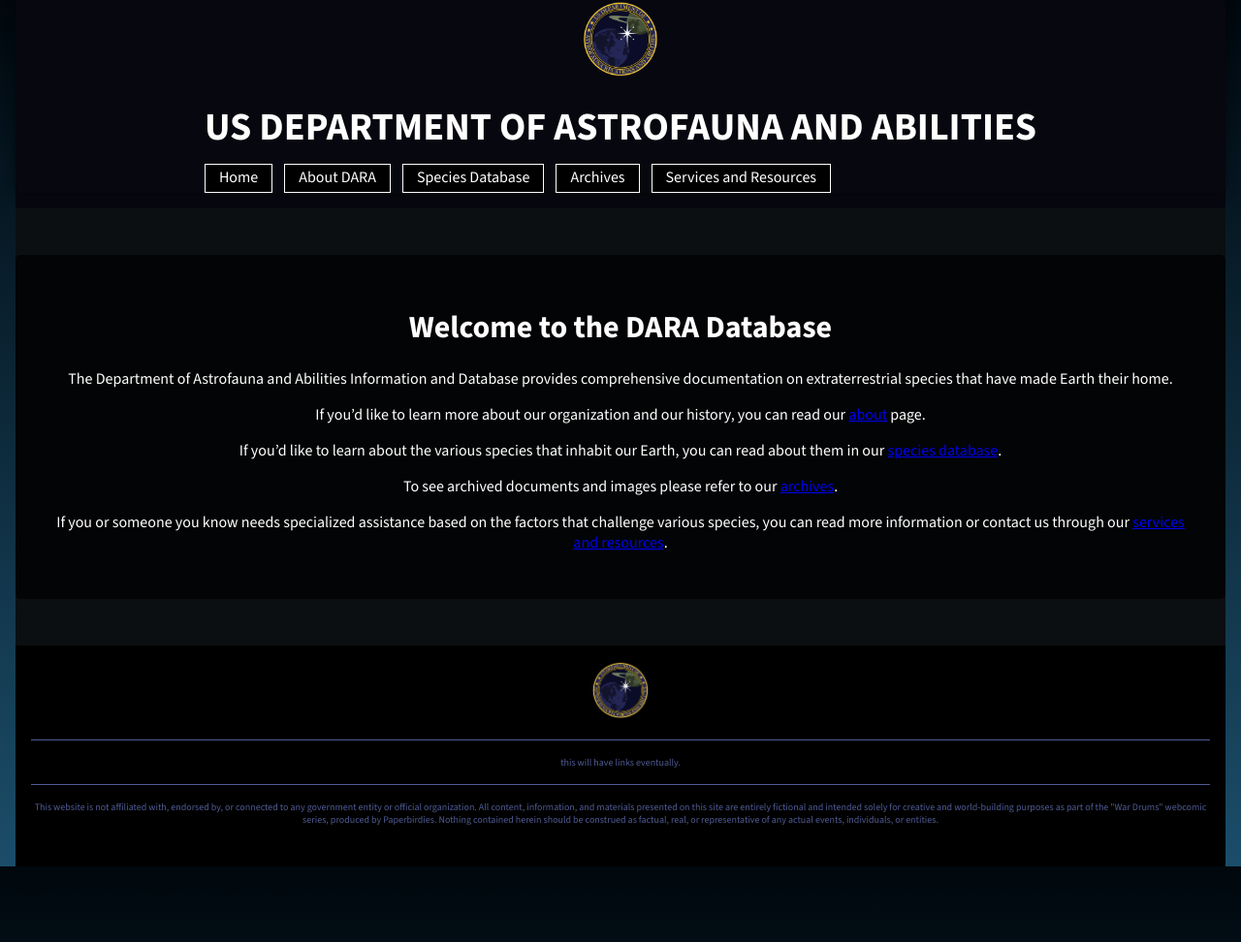
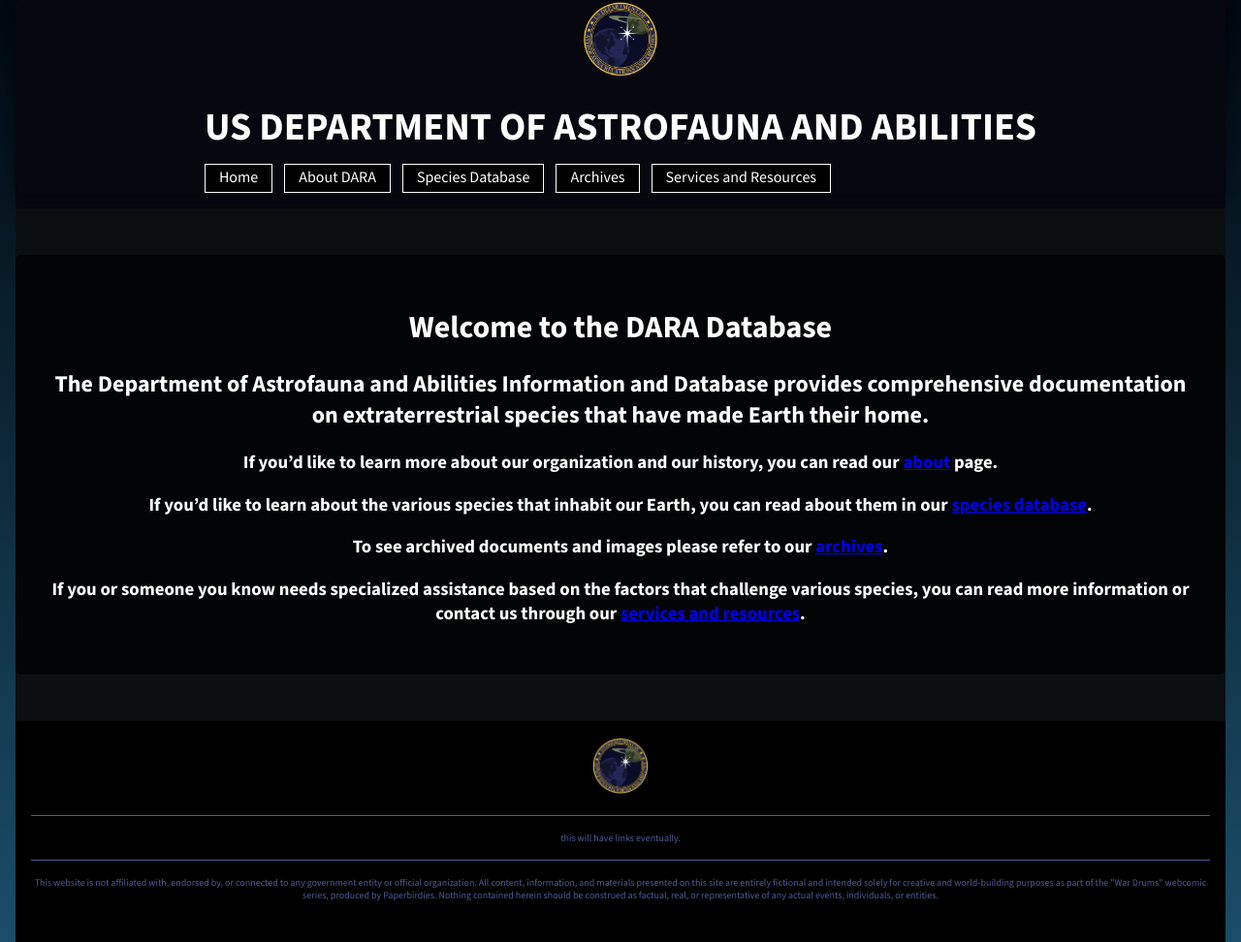
Before and after one commit to edenjtait/dara-info, a Jekyll site: the page built from index.md, in a window 1280 px wide. Shown: the whole page at 97% size. Built offline with Jekyll 4.4.1, drawn with Linux system fonts in a browser that asks for light colours; before the commit the page ends 900 px from its top, so only the background shows below that.

Commit message:
made homepage text bigger

```diff
--- a/index.md
+++ b/index.md
@@ -5,12 +5,12 @@ title: DARA - Department of Astrofauna and Abilities
 
 # Welcome to the DARA Database
 
-The Department of Astrofauna and Abilities Information and Database provides comprehensive documentation on extraterrestrial species that have made Earth their home.
+## The Department of Astrofauna and Abilities Information and Database provides comprehensive documentation on extraterrestrial species that have made Earth their home.
 
-If you'd like to learn more about our organization and our history, you can read our [about]({{ '/about' | relative_url}}) page.
+### If you'd like to learn more about our organization and our history, you can read our [about]({{ '/about' | relative_url}}) page.
 
-If you'd like to learn about the various species that inhabit our Earth, you can read about them in our [species database]({{ '/species' | relative_url }}).
+### If you'd like to learn about the various species that inhabit our Earth, you can read about them in our [species database]({{ '/species' | relative_url }}).
 
-To see archived documents and images please refer to our [archives]({{ '/archives' | relative_url}}).
+### To see archived documents and images please refer to our [archives]({{ '/archives' | relative_url}}).
 
-If you or someone you know needs specialized assistance based on the factors that challenge various species, you can read more information or contact us through our [services and resources]({{ '/servies' | relative_url }}).
+### If you or someone you know needs specialized assistance based on the factors that challenge various species, you can read more information or contact us through our [services and resources]({{ '/servies' | relative_url }}).
```
